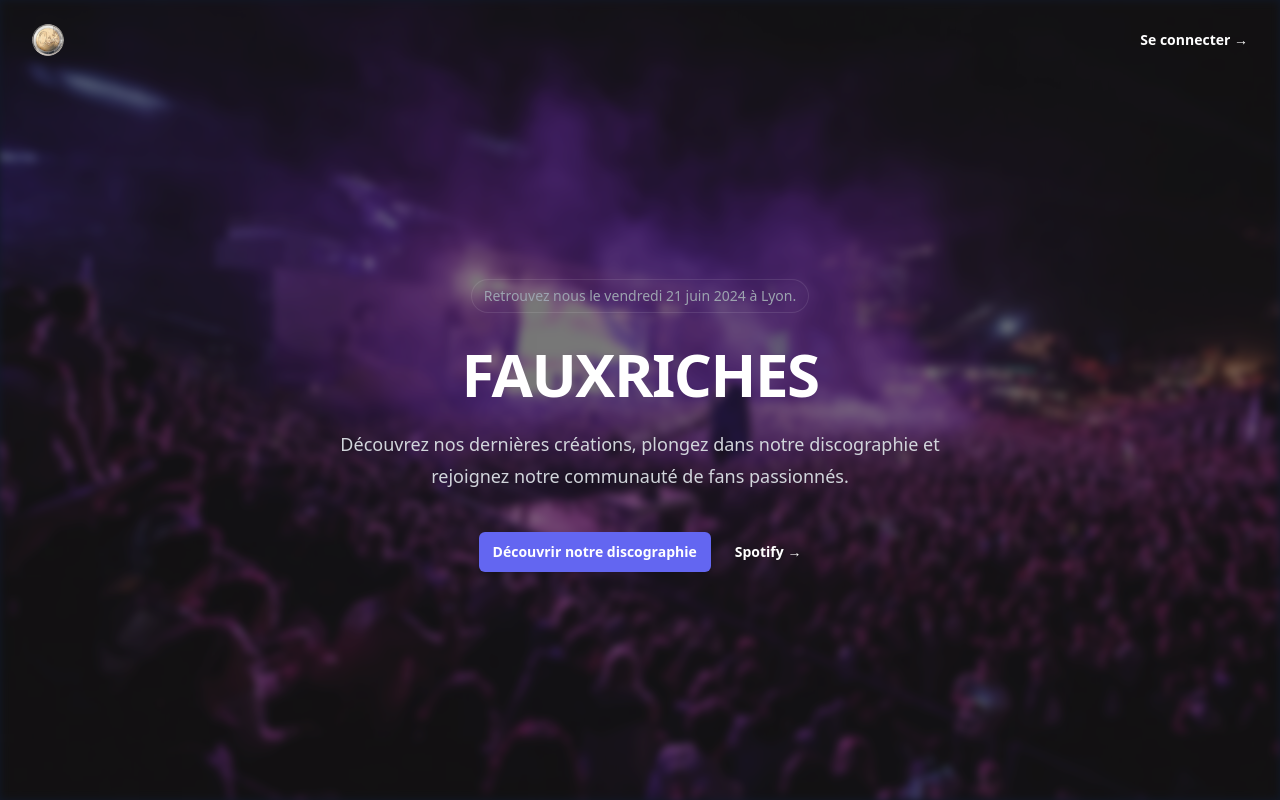
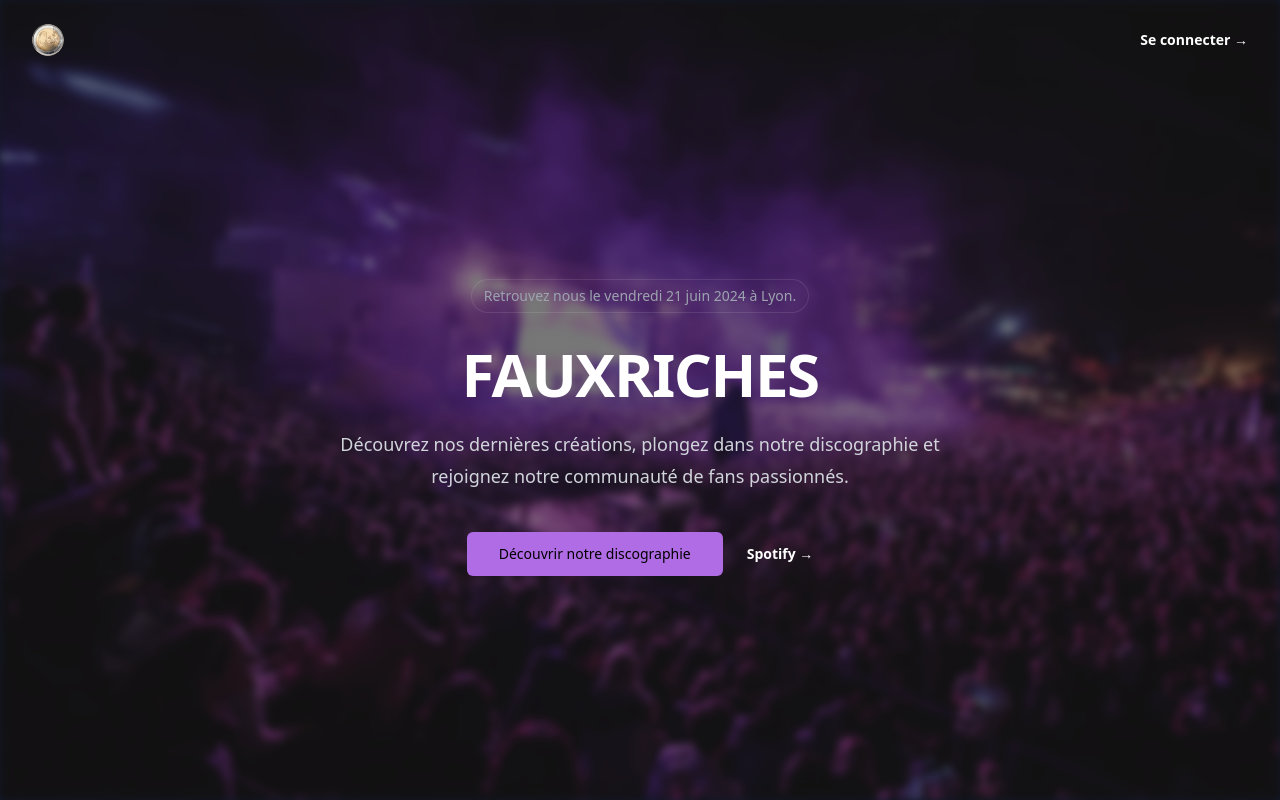
Before and after one commit to FauxRiches/front-end, a Next.js app: page / in a window 1280 px wide. Built offline with nearby package versions, Linux system fonts and the light colour scheme.

Commit message:
feat: global themeing WIP

```diff
--- /dev/null
+++ b/src/components/theme-provider.tsx
@@ -0,0 +1,9 @@
+"use client"
+
+import * as React from "react"
+import { ThemeProvider as NextThemesProvider } from "next-themes"
+import { type ThemeProviderProps } from "next-themes/dist/types"
+
+export function ThemeProvider({ children, ...props }: ThemeProviderProps) {
+  return <NextThemesProvider {...props}>{children}</NextThemesProvider>
+}
--- /dev/null
+++ b/src/components/ui/button.tsx
@@ -0,0 +1,56 @@
+import * as React from "react"
+import { Slot } from "@radix-ui/react-slot"
+import { cva, type VariantProps } from "class-variance-authority"
+
+import { cn } from "@/lib/utils"
+
+const buttonVariants = cva(
+  "inline-flex items-center justify-center whitespace-nowrap rounded-md text-sm font-medium ring-offset-background transition-colors focus-visible:outline-none focus-visible:ring-2 focus-visible:ring-ring focus-visible:ring-offset-2 disabled:pointer-events-none disabled:opacity-50",
+  {
+    variants: {
+      variant: {
+        default: "bg-primary text-primary-foreground hover:bg-primary/90",
+        destructive:
+          "bg-destructive text-destructive-foreground hover:bg-destructive/90",
+        outline:
+          "border border-input bg-background hover:bg-accent hover:text-accent-foreground",
+        secondary:
+          "bg-secondary text-secondary-foreground hover:bg-secondary/80",
+        ghost: "hover:bg-accent hover:text-accent-foreground",
+        link: "text-primary underline-offset-4 hover:underline",
+      },
+      size: {
+        default: "h-10 px-4 py-2",
+        sm: "h-9 rounded-md px-3",
+        lg: "h-11 rounded-md px-8",
+        icon: "h-10 w-10",
+      },
+    },
+    defaultVariants: {
+      variant: "default",
+      size: "default",
+    },
+  }
+)
+
+export interface ButtonProps
+  extends React.ButtonHTMLAttributes<HTMLButtonElement>,
+    VariantProps<typeof buttonVariants> {
+  asChild?: boolean
+}
+
+const Button = React.forwardRef<HTMLButtonElement, ButtonProps>(
+  ({ className, variant, size, asChild = false, ...props }, ref) => {
+    const Comp = asChild ? Slot : "button"
+    return (
+      <Comp
+        className={cn(buttonVariants({ variant, size, className }))}
+        ref={ref}
+        {...props}
+      />
+    )
+  }
+)
+Button.displayName = "Button"
+
+export { Button, buttonVariants }
--- /dev/null
+++ b/src/lib/utils.ts
@@ -0,0 +1,6 @@
+import { type ClassValue, clsx } from "clsx"
+import { twMerge } from "tailwind-merge"
+
+export function cn(...inputs: ClassValue[]) {
+  return twMerge(clsx(inputs))
+}
--- a/src/pages/_app.tsx
+++ b/src/pages/_app.tsx
@@ -1,6 +1,13 @@
-import type { AppProps } from 'next/app'
-import '../styles/globals.css'
+// pages/_app.js
+import '../styles/globals.css';
+import { ThemeProvider } from 'next-themes';
 
-export default function App({ Component, pageProps }: AppProps) {
-  return <Component {...pageProps} />
+function App({ Component, pageProps }) {
+  return (
+    <ThemeProvider attribute="class" defaultTheme="system" enableSystem disableTransitionOnChange>
+      <Component {...pageProps} />
+    </ThemeProvider>
+  );
 }
+
+export default App;
--- a/src/pages/index.tsx
+++ b/src/pages/index.tsx
@@ -1,5 +1,6 @@
 import Image from "next/image";
 import Link from "next/link";
+import { Button } from "@/components/ui/button";
 
 export default function Home() {
   return (
@@ -46,12 +47,10 @@
                 discographie et rejoignez notre communauté de fans passionnés.
               </p>
               <div className="mt-10 flex items-center justify-center gap-x-6">
-                <a
-                  href="#"
-                  className="rounded-md bg-indigo-500 px-3.5 py-2.5 text-sm font-semibold text-white shadow-sm hover:bg-indigo-400 focus-visible:outline focus-visible:outline-2 focus-visible:outline-offset-2 focus-visible:outline-indigo-400"
-                >
+                <Button variant="default" size="lg">
+
                   Découvrir notre discographie
-                </a>
+                </Button>
                 <a
                   href="#"
                   className="text-sm font-semibold leading-6 text-white"
--- a/src/pages/layout.tsx
+++ b/src/pages/layout.tsx
@@ -1,6 +1,7 @@
 import type { Metadata } from "next";
 import { Inter } from "next/font/google";
 import "./globals.css";
+import { ThemeProvider } from "@/components/theme-provider";
 
 const inter = Inter({ subsets: ["latin"] });
 
@@ -16,7 +17,9 @@
 }>) {
   return (
     <html lang="fr">
-      <body className={inter.className}>{children}</body>
+      <body className={inter.className}>
+          {children}
+      </body>
     </html>
   );
 }
--- a/src/styles/globals.css
+++ b/src/styles/globals.css
@@ -2,32 +2,58 @@
 @tailwind components;
 @tailwind utilities;
 
-:root {
-  --foreground-rgb: 0, 0, 0;
-  --background-start-rgb: 214, 219, 220;
-  --background-end-rgb: 255, 255, 255;
+@layer base {
+  :root {
+    --background: 274 100% 100%;
+    --foreground: 274 5% 10%;
+    --card: 274 50% 100%;
+    --card-foreground: 274 5% 15%;
+    --popover: 274 100% 100%;
+    --popover-foreground: 274 100% 10%;
+    --primary: 274 70% 66%;
+    --primary-foreground: 0 0% 0%;
+    --secondary: 274 30% 90%;
+    --secondary-foreground: 0 0% 0%;
+    --muted: 236 30% 95%;
+    --muted-foreground: 274 5% 40%;
+    --accent: 236 30% 90%;
+    --accent-foreground: 274 5% 15%;
+    --destructive: 0 100% 50%;
+    --destructive-foreground: 274 5% 100%;
+    --border: 274 30% 82%;
+    --input: 274 30% 50%;
+    --ring: 274 70% 66%;
+    --radius: 0.5rem;
+  }
+  .dark {
+    --background: 274 100% 100%;
+    --foreground: 274 5% 10%;
+    --card: 274 50% 100%;
+    --card-foreground: 274 5% 15%;
+    --popover: 274 100% 100%;
+    --popover-foreground: 274 100% 10%;
+    --primary: 274 70% 66%;
+    --primary-foreground: 0 0% 0%;
+    --secondary: 274 30% 90%;
+    --secondary-foreground: 0 0% 0%;
+    --muted: 236 30% 95%;
+    --muted-foreground: 274 5% 40%;
+    --accent: 236 30% 90%;
+    --accent-foreground: 274 5% 15%;
+    --destructive: 0 100% 50%;
+    --destructive-foreground: 274 5% 100%;
+    --border: 274 30% 82%;
+    --input: 274 30% 50%;
+    --ring: 274 70% 66%;
+    --radius: 0.5rem;
+  }
 }
 
-/* @media (prefers-color-scheme: dark) {
-  :root {
-    --foreground-rgb: 255, 255, 255;
-    --background-start-rgb: 0, 0, 0;
-    --background-end-rgb: 0, 0, 0;
+@layer base {
+  * {
+    @apply border-border;
   }
-} */
-
-body {
-  color: rgb(var(--foreground-rgb));
-  background: linear-gradient(
-      to bottom,
-      transparent,
-      rgb(var(--background-end-rgb))
-    )
-    rgb(var(--background-start-rgb));
-}
-
-@layer utilities {
-  .text-balance {
-    text-wrap: balance;
+  body {
+    @apply bg-background text-foreground;
   }
 }
--- a/tailwind.config.ts
+++ b/tailwind.config.ts
@@ -1,23 +1,80 @@
-import type { Config } from "tailwindcss";
+import type { Config } from "tailwindcss"
 
-const config: Config = {
+const config = {
+  darkMode: ["class"],
   content: [
-    "./src/pages/**/*.{js,ts,jsx,tsx,mdx}",
-    "./src/components/**/*.{js,ts,jsx,tsx,mdx}",
-    "./src/app/**/*.{js,ts,jsx,tsx,mdx}",
-  ],
+    './pages/**/*.{ts,tsx}',
+    './components/**/*.{ts,tsx}',
+    './app/**/*.{ts,tsx}',
+    './src/**/*.{ts,tsx}',
+	],
+  prefix: "",
   theme: {
+    container: {
+      center: true,
+      padding: "2rem",
+      screens: {
+        "2xl": "1400px",
+      },
+    },
     extend: {
-      backgroundImage: {
-        "gradient-radial": "radial-gradient(var(--tw-gradient-stops))",
-        "gradient-conic":
-          "conic-gradient(from 180deg at 50% 50%, var(--tw-gradient-stops))",
+      colors: {
+        border: "hsl(var(--border))",
+        input: "hsl(var(--input))",
+        ring: "hsl(var(--ring))",
+        background: "hsl(var(--background))",
+        foreground: "hsl(var(--foreground))",
+        primary: {
+          DEFAULT: "hsl(var(--primary))",
+          foreground: "hsl(var(--primary-foreground))",
+        },
+        secondary: {
+          DEFAULT: "hsl(var(--secondary))",
+          foreground: "hsl(var(--secondary-foreground))",
+        },
+        destructive: {
+          DEFAULT: "hsl(var(--destructive))",
+          foreground: "hsl(var(--destructive-foreground))",
+        },
+        muted: {
+          DEFAULT: "hsl(var(--muted))",
+          foreground: "hsl(var(--muted-foreground))",
+        },
+        accent: {
+          DEFAULT: "hsl(var(--accent))",
+          foreground: "hsl(var(--accent-foreground))",
+        },
+        popover: {
+          DEFAULT: "hsl(var(--popover))",
+          foreground: "hsl(var(--popover-foreground))",
+        },
+        card: {
+          DEFAULT: "hsl(var(--card))",
+          foreground: "hsl(var(--card-foreground))",
+        },
       },
-      screens: {
-        xs: '480px'
-      }
+      borderRadius: {
+        lg: "var(--radius)",
+        md: "calc(var(--radius) - 2px)",
+        sm: "calc(var(--radius) - 4px)",
+      },
+      keyframes: {
+        "accordion-down": {
+          from: { height: "0" },
+          to: { height: "var(--radix-accordion-content-height)" },
+        },
+        "accordion-up": {
+          from: { height: "var(--radix-accordion-content-height)" },
+          to: { height: "0" },
+        },
+      },
+      animation: {
+        "accordion-down": "accordion-down 0.2s ease-out",
+        "accordion-up": "accordion-up 0.2s ease-out",
+      },
     },
   },
-  plugins: [],
-};
-export default config;
+  plugins: [require("tailwindcss-animate")],
+} satisfies Config
+
+export default config
```
Also changed, not shown: package.json (+9 -1 lines), src/pages/login.tsx (+39 -14 lines), components.json (added), 1 other file (tests, documents, lock files or other folders).
